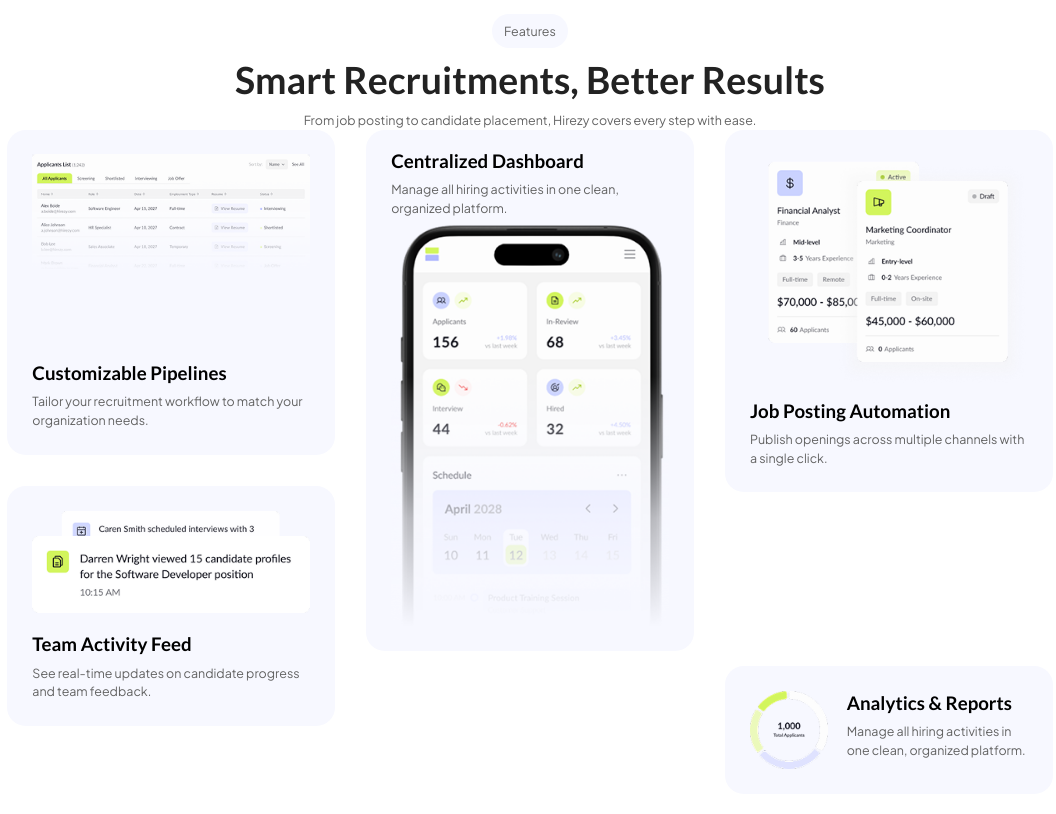
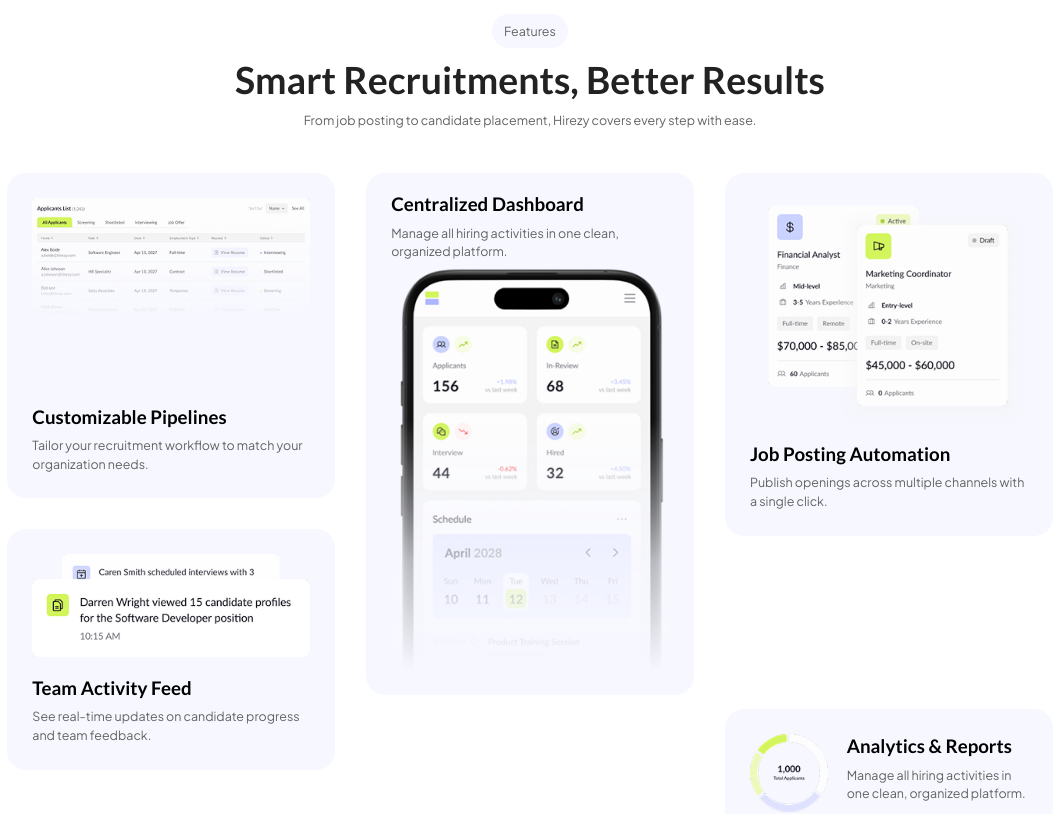
Before and after one commit to Bernardowert/project-hirezy, a Next.js app: page / in a window 1280 px wide. Shown: the part 2300-3114 px from the top of the page, without its empty margins (110-1166 px from the left). Built offline with nearby package versions, Linux system fonts and the light colour scheme.

Commit message:
correções gerais na section features

```diff
--- a/app/components/sections/home/features/index.tsx
+++ b/app/components/sections/home/features/index.tsx
@@ -56,7 +56,7 @@ export function SectionFeatures(){
             <ContainerGRID>
                   <TitleSection subtitle="Features" title="Smart Recruitments, Better Results" description="From job posting to candidate placement, Hirezy covers every step with ease."/>
 
-                  <div className="grid tablet:grid-cols-2 desktop:grid-cols-3 gap-10 desktop:grid-rows-[325px_308px]">
+                  <div className="mt-8 tablet:mt-14 grid tablet:grid-cols-2 desktop:grid-cols-3 gap-10 desktop:grid-rows-[325px_308px]">
                     {
                         featuresList.map(({title,description,imgSrc,imgAlt, style, isReverse, imgStyle}, index) => (
                         <div key={`${index + title}`} className={`rounded-3xl p-8  bg-blue-300 flex items-center desktop:items-start justify-between ${isReverse ? "flex-col-reverse" : "flex-col"}  ${style}`}>
```
